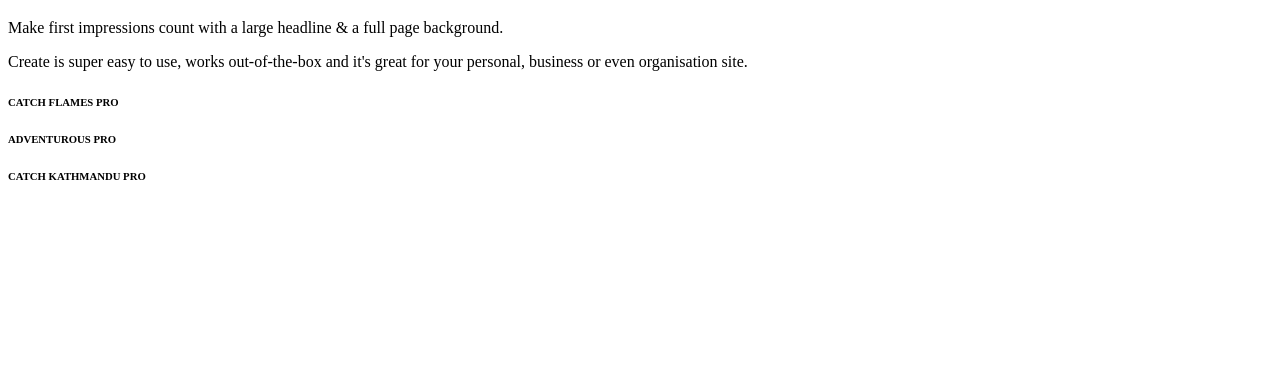
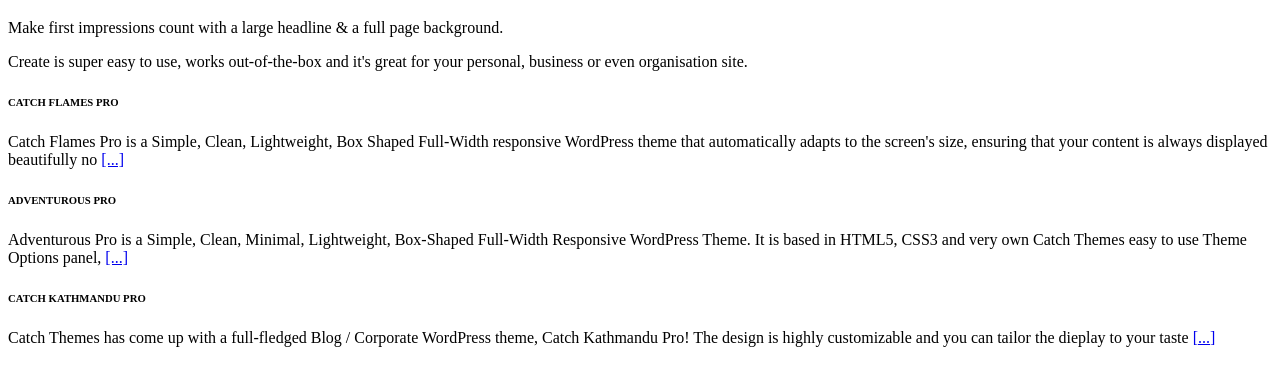
Before and after one commit to ktouchie/Maquette_Semaine1, a plain HTML site: page index.html in a window 1280 px wide. Shown: the part 206-592 px from the top of the page. Drawn offline with Linux system fonts and the light colour scheme.

Commit message:
Add remaining text

```diff
--- a/index.html
+++ b/index.html
@@ -42,14 +42,17 @@
 
         <div id="box4">
             <h6>CATCH FLAMES PRO</h6>
+            <p>Catch Flames Pro is a Simple, Clean, Lightweight, Box Shaped Full-Width responsive WordPress theme that automatically adapts to the screen's size, ensuring that your content is always displayed beautifully no <a href="#">[...]</a></p>
         </div>
 
         <div id="box5">
             <h6>ADVENTUROUS PRO</h6>
+            <p>Adventurous Pro is a Simple, Clean, Minimal, Lightweight, Box-Shaped Full-Width Responsive WordPress Theme. It is based in HTML5, CSS3 and very own Catch Themes easy to use Theme Options panel, <a href="#">[...]</a></p>
         </div>
 
         <div id="box6">
             <h6>CATCH KATHMANDU PRO</h6>
+            <p>Catch Themes has come up with a full-fledged Blog / Corporate WordPress theme, Catch Kathmandu Pro! The design is highly customizable and you can tailor the dieplay to your taste <a href="#">[...]</a>
         </div>
 
 
```
